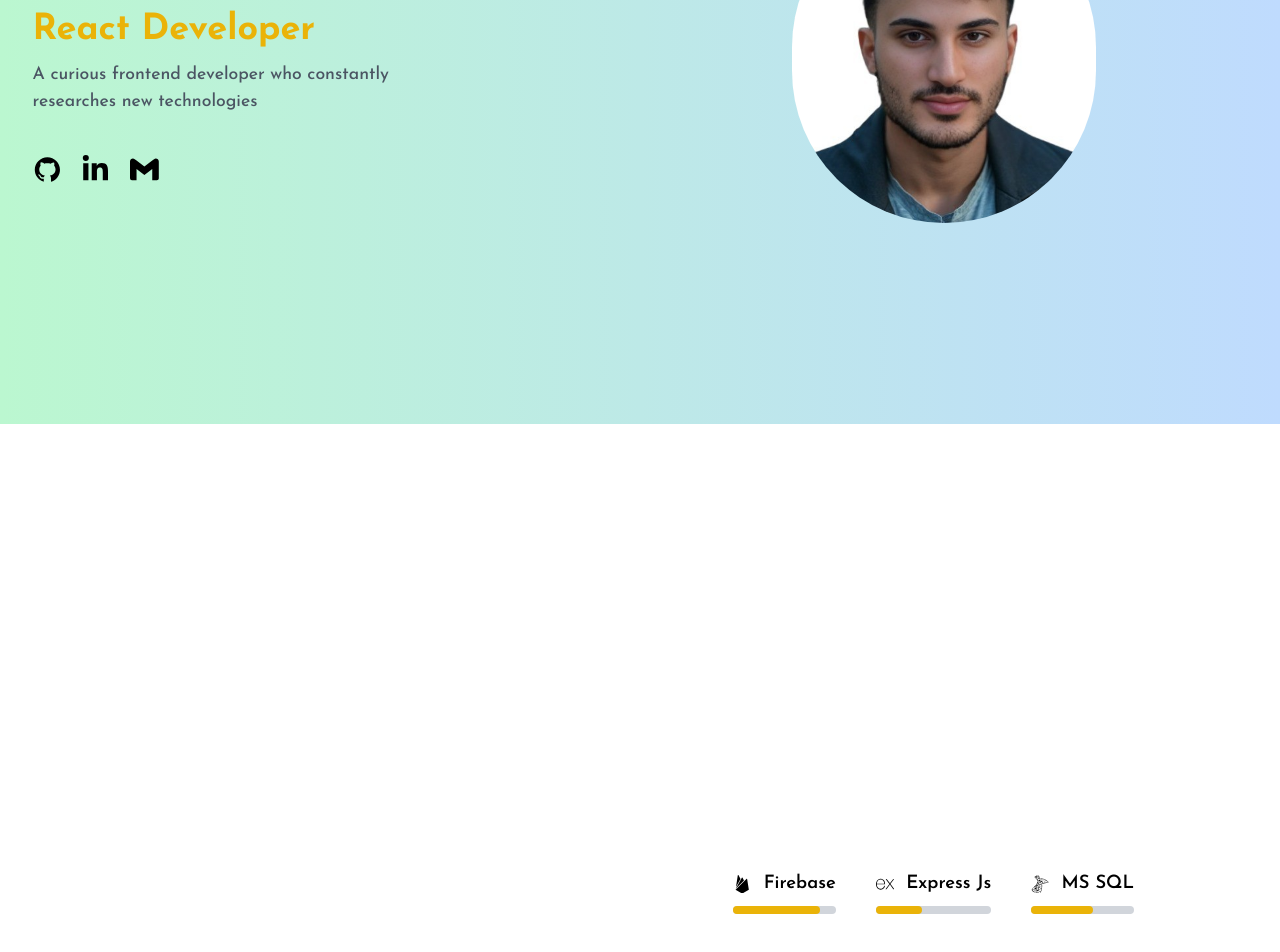
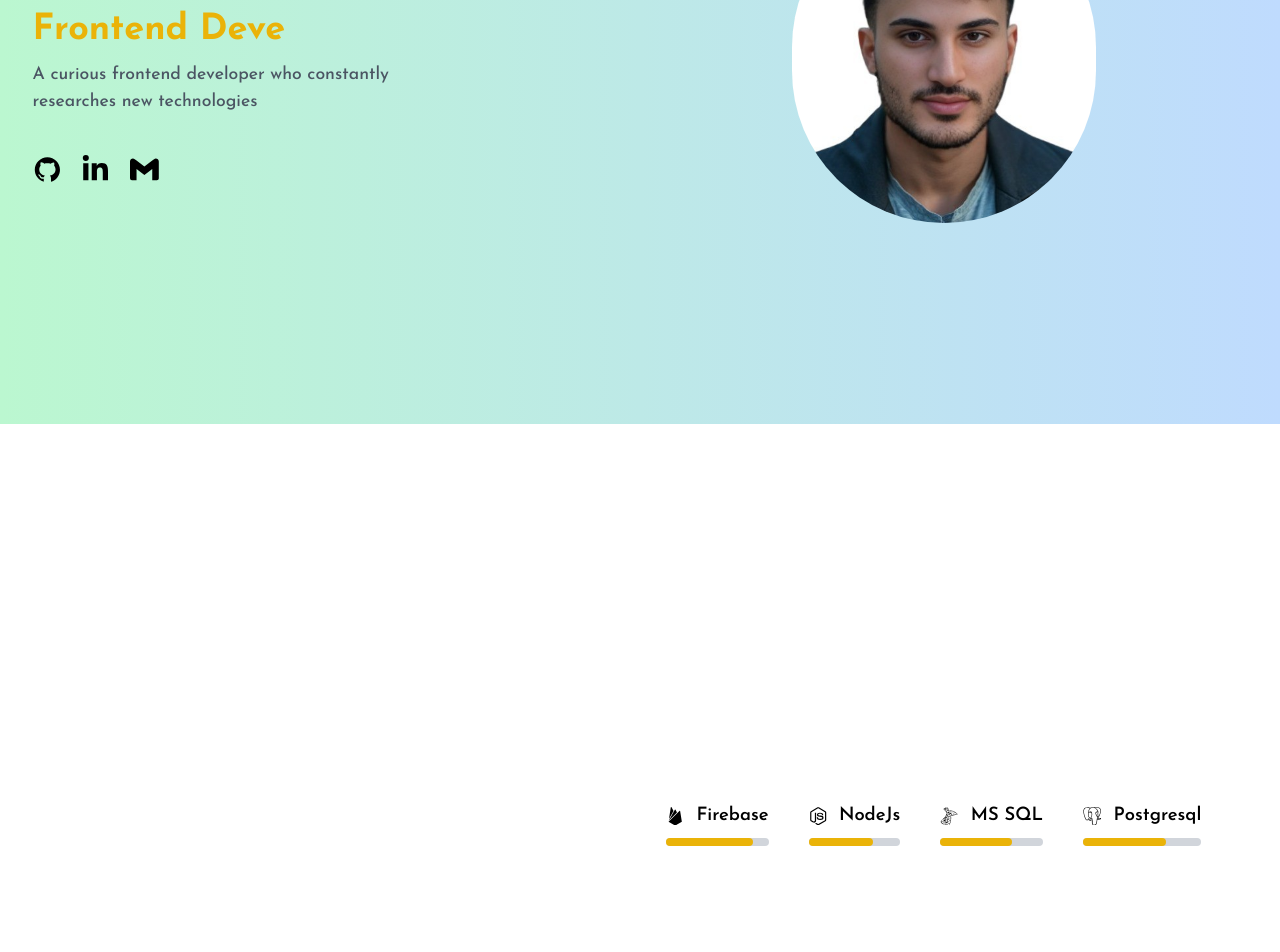
Before and after one commit to emredursunn/portfolio, a React (Vite) app: page / in a window 1280 px wide. Shown: the part 326-1278 px from the top of the page. Built offline with nearby package versions, Linux system fonts and the light colour scheme.

Commit message:
skills has improved

```diff
--- a/src/components/hero/Hero.jsx
+++ b/src/components/hero/Hero.jsx
@@ -20,10 +20,10 @@ const Hero = () => {
             <TypeAnimation
               data-aos="fade-up"
               sequence={[
-                "React Native Developer",
+                "Frontend Developer",
                 2000,
-                "React Developer",
-                2000,
+                //"React Developer",
+                //2000,
                 "",
               ]}
               speed={30}
--- a/src/components/resume/Resume.jsx
+++ b/src/components/resume/Resume.jsx
@@ -35,18 +35,22 @@ const Resume = () => {
               {/* design */}
               <div className=" flex flex-col gap-1 sm:gap-1 border-2 border-yellow-400 shadow-[0px_0px_16px_1px_rgba(0,0,0,0.1)] p-3 rounded-lg">
                 <h1 className="text-[1.4rem] font-semibold sm:text-xl">
-                  Web3 Contest
+                  Frontend Developer
                 </h1>
                 <span className=" text-[.9rem] font-semibold text-gray-500 sm:text-base">
-                  Superteamearn
+                  Aurora Solution
                 </span>
                 <span className=" text-[.9rem] font-semibold text-yellow-500 sm:text-base">
-                  August 2024
+                  November 2024 - Still
                 </span>
                 <p className=" text-[.9rem] text-justify break-words text-gray-500">
-                  Achieved 2nd place among over 150 developers in a Web3
-                  application development contest. Developed a blockchain-based
-                  donation platform using React.
+                  My responsibilities in this position: As a Frontend Developer,
+                  I am responsible for designing and implementing the user interface
+                  of a large-scale HR application, collaborating closely with the
+                  backend team to ensure seamless integration with Django. My role
+                  involves creating user-friendly, responsive, and maintainable
+                  features that enhance the overall user experience, while
+                  adhering to best practices in frontend development.
                 </p>
               </div>
               <div className=" flex flex-col gap-1 sm:gap-1 border-2 border-yellow-400 shadow-[0px_0px_16px_1px_rgba(0,0,0,0.1)] p-3 rounded-lg">
@@ -72,7 +76,7 @@ const Resume = () => {
               </div>
               <div className=" flex flex-col gap-1 sm:gap-1 border-2 border-yellow-400 shadow-[0px_0px_16px_1px_rgba(0,0,0,0.1)] p-3 rounded-lg">
                 <h1 className="text-[1.4rem] font-semibold sm:text-xl">
-                  Summer Intern
+                  Software Developer Intern
                 </h1>
                 <span className=" text-[.9rem] font-semibold text-gray-500 sm:text-base">
                   Retter.io
--- a/src/components/skills/Skills.jsx
+++ b/src/components/skills/Skills.jsx
@@ -18,8 +18,9 @@ import {
   SiMicrosoftsqlserver,
   SiPython,
   SiDjango,
+  SiPostgresql,
 } from "react-icons/si";
-import { FaReact } from "react-icons/fa";
+import { FaNodeJs, FaReact } from "react-icons/fa";
 
 const Skills = ({ darkMode }) => {
   return (
@@ -47,24 +48,18 @@ const Skills = ({ darkMode }) => {
                   value={100}
                 />
                 <ProgressBar
-                  logo={<IoLogoHtml5 />}
+                  logo={<FaReact />}
                   name={"React Native"}
                   value={100}
                 />
-                <ProgressBar logo={<FaReact />} name={"React Js"} value={90} />
-                <ProgressBar logo={<SiRedux />} name={"Redux"} value={100} />
-                <ProgressBar
-                  logo={<SiReactivex />}
-                  name={"Reanimated"}
-                  value={100}
-                />
+                <ProgressBar logo={<FaReact />} name={"React Js"} value={100} />
                 <ProgressBar
                   logo={<SiTailwindcss />}
                   name={"Tailwind CSS"}
-                  value={90}
+                  value={100}
                 />
                 <ProgressBar logo={<SiPython />} name={"Python"} value={75} />
-                <ProgressBar logo={<SiDjango />} name={"Django"} value={75} />
+                <ProgressBar logo={<SiDjango />} name={"Django"} value={80} />
                 <ProgressBar logo={<SiKotlin />} name={"Kotlin"} value={50} />
                 <ProgressBar
                   logo={<SiAndroid />}
@@ -81,16 +76,23 @@ const Skills = ({ darkMode }) => {
             </div>
             <div className="last2 flex flex-col gap-10">
               <ProgressBar
-                logo={<SiExpress />}
-                name={"Express Js"}
-                value={40}
+                logo={<FaNodeJs />}
+                name={"NodeJs"}
+                value={70}
               />
             </div>
             <div className="last2 flex flex-col gap-10">
               <ProgressBar
                 logo={<SiMicrosoftsqlserver />}
                 name={"MS SQL"}
-                value={60}
+                value={70}
+              />
+            </div>
+            <div className="last2 flex flex-col gap-10">
+              <ProgressBar
+                logo={<SiPostgresql />}
+                name={"Postgresql"}
+                value={70}
               />
             </div>
           </div>
```
